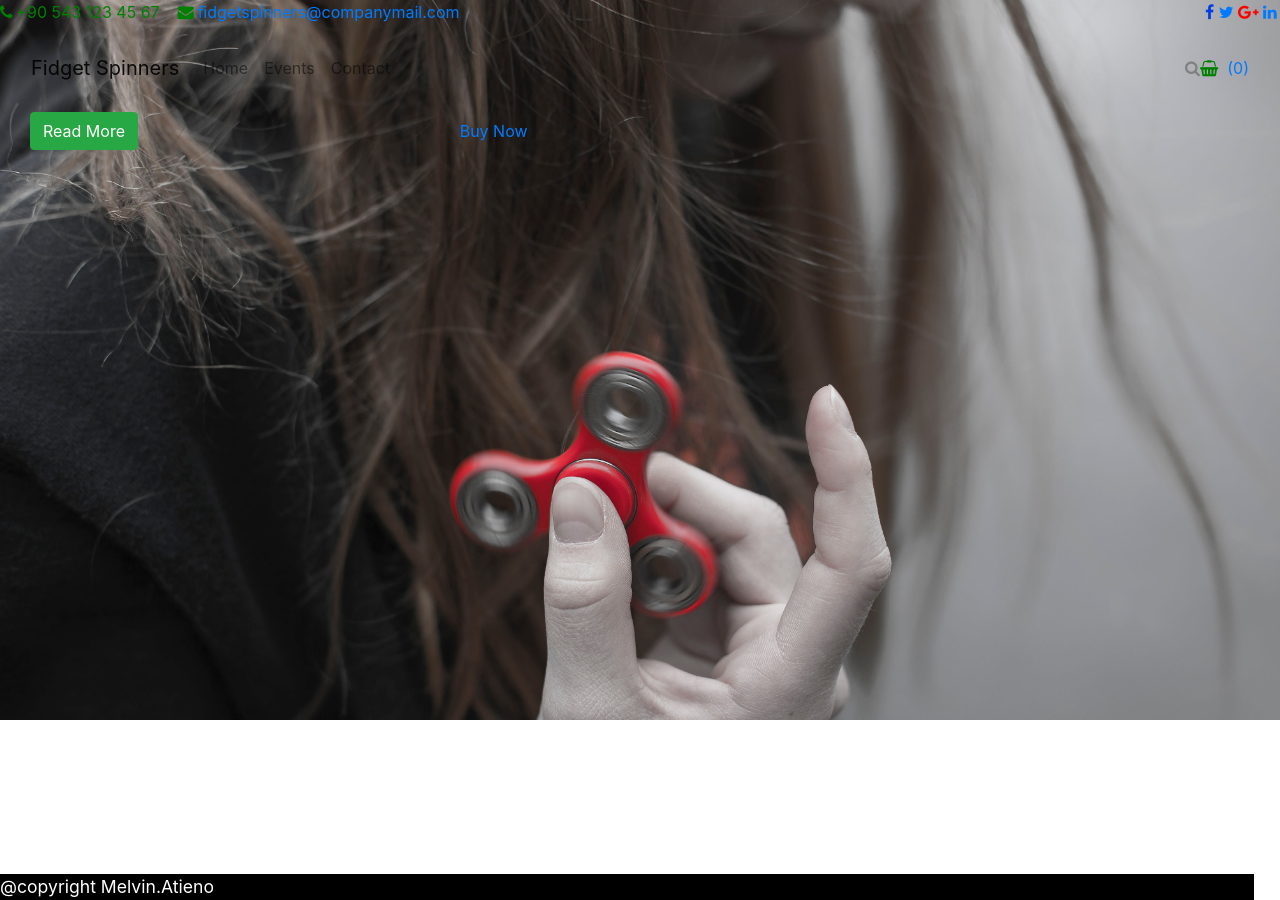
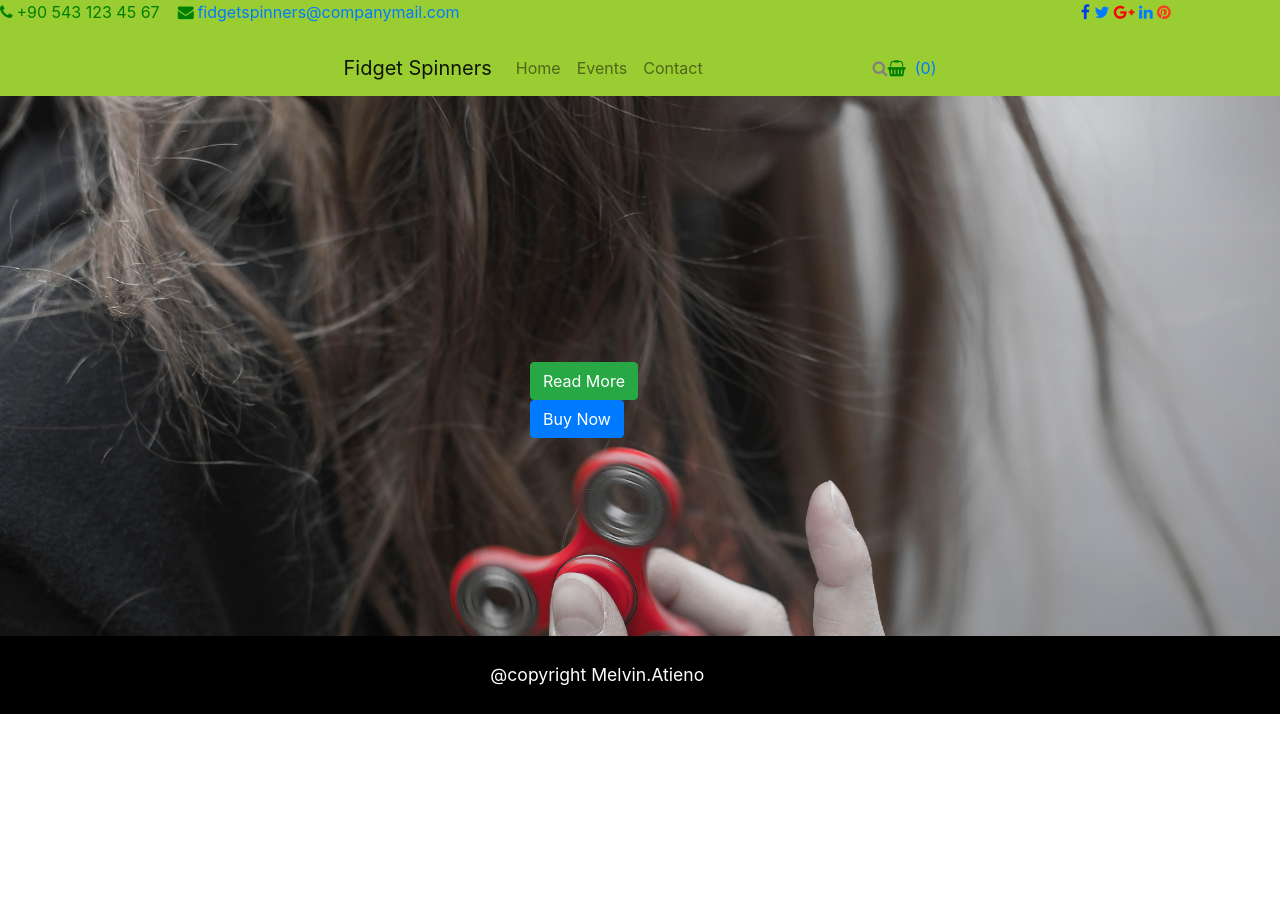
Before and after one commit to jonathankamau/Fidget-Spinners, a Jekyll site: the page built from index.md, in a window 1280 px wide. Built offline with Jekyll 4.4.1, drawn with Linux system fonts in a browser that asks for light colours; nearby versions of some CDN libraries; some web fonts are replaced.

Commit message:
[Fix] fix landing page styling

```diff
--- a/_includes/footer.html
+++ b/_includes/footer.html
@@ -1,5 +1,7 @@
-<footer class="container-fluid text-center">
-    <div class="row ">
-        @copyright Melvin.Atieno
+<footer class="container-fluid ">
+    <div class="row">
+        <div class="col-md-4 text-center">
+             @copyright Melvin.Atieno
+        </div>
     </div>
 </footer>
--- a/_includes/header.html
+++ b/_includes/header.html
@@ -12,7 +12,7 @@
                     <a href="#">{{site.email}}</a>
                 </p>
             </div>
-            <div class="col-md-6 col-sm-6 hidden-xs text-right">
+            <div class="col-md-5 col-sm-6 hidden-xs text-right">
                 <div class="social">
                     <a class="facebook" href="#" data-tooltip="tooltip" data-placement="bottom" title="Facebook">
                         <i class="fa fa-facebook"></i>
--- a/_layouts/Index.html
+++ b/_layouts/Index.html
@@ -10,11 +10,9 @@
                 </div>
             </div>
             <div class="more-links row">
-                <div class="col-md-4">
+                <div class="col-md-6">
                     <a href="more/" class="btn btn-success">Read More</a> &nbsp;&nbsp;&nbsp;
-                </div>
-                <div class="col-md-4">
-                    <a href="shop/" class="btn btn-default">Buy Now</a>
+                    <a href="shop/" class="btn btn-primary">Buy Now</a>
                 </div>
             </div>
         </div>
--- a/assets/custom.css
+++ b/assets/custom.css
@@ -1,12 +1,21 @@
-body{
-    padding:0;
-    height:100%;
+
+.header{
+    background-color: yellowgreen;
+}
+.navbar{
+    margin: auto;
+    width:50%;
+}
+@media(max-width:968px){
+    .navbar{
+        width:100%;
+    }
+}
+.section{
     background-image: url("images/fidgetSpinner.jpg");
     background-repeat: no-repeat;
     background-size: cover;
-}
-.text-right{
-    padding-right: 0;
+    min-height:540px;
 }
 .top-bar{
     color :green;
@@ -34,15 +43,18 @@ body{
     background-color:black;
 }
 .more-links{
-    margin:auto;
+    width:40%;
+    margin: 20% 5% 0 40% ;
 }
 footer{
-    max-width:98%;
     background-color: black;
     color:white;
     font-size: 110%;
-    position: fixed;
-    bottom:0;
     overflow:hidden;
+    margin:auto;
 
 }
+.text-center{
+    padding:2%;
+    margin-left:30%;
+}
```
